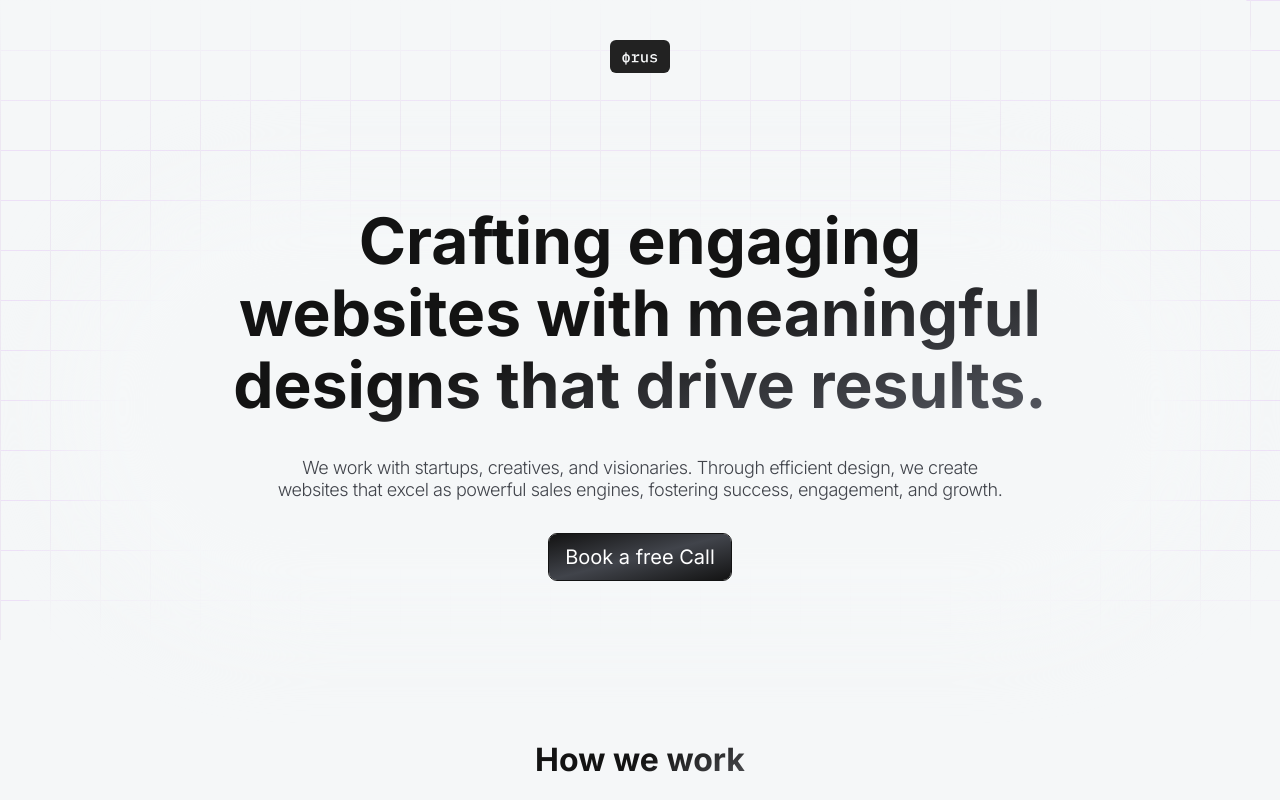
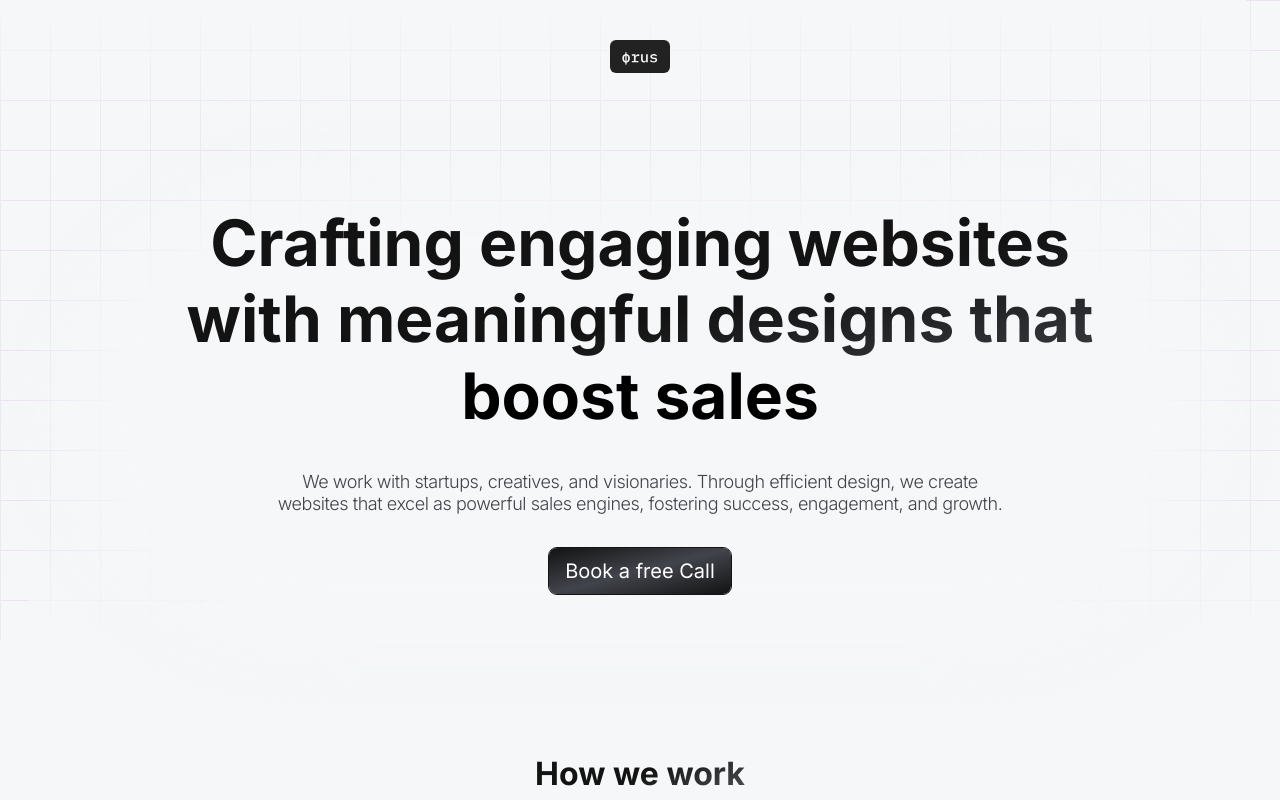
Before and after one commit to kmr-sahil/kmr-designs, a Next.js app: page / in a window 1280 px wide. Shown: the top 800 px of the page. Built offline with nearby package versions, Linux system fonts and the light colour scheme.

Commit message:
animation

```diff
--- a/src/app/page.js
+++ b/src/app/page.js
@@ -10,6 +10,7 @@ import Footer from "@/components/Footer";
 import Balancer from "react-wrap-balancer";
 import GridBackground from "@/components/Background";
 import TechStack from "@/components/TechStack";
+import AnimatedHeading from "@/components/Heading";
 
 function page() {
   return (
@@ -21,11 +22,12 @@ function page() {
 
       <section className="relative flex flex-col justify-center items-center gap-[2rem] z-10 py-[2rem]">
         <div className="absolute top-[1rem] w-[100%] h-[100%] bg-[#F5F7F8] rounded-full blur-2xl -z-10 "></div>
-        <h1 className="text-[2.5rem] md:text-[3rem] lg:text-[4rem] font-bold leading-[2.5rem] md:leading-[2.5rem] lg:leading-[4.5rem] text-center p-[0.25rem] bg-gradient-to-tl from-[#575a63] via-[#131313] to-[#131313] bg-clip-text text-transparent">
+        <h1 className="text-[2.5rem] md:text-[3rem] lg:text-[4rem] font-bold leading-[1.2] md:leading-[1.2] lg:leading-[1.2] text-center p-[0.25rem] bg-gradient-to-tl from-[#575a63] via-[#131313] to-[#131313] bg-clip-text text-transparent">
           <Balancer>
-            Crafting engaging websites with meaningful designs that drive
-            results.
+            Crafting engaging websites with meaningful designs that{" "}
           </Balancer>
+
+          <AnimatedHeading />
         </h1>
 
         <h3 className="text-[14px] md:text-[18px] font-light tracking-tight leading-tight text-center">
--- /dev/null
+++ b/src/components/Heading.jsx
@@ -0,0 +1,61 @@
+"use client";
+
+import { useEffect, useState } from "react";
+import { motion, stagger, useAnimate } from "framer-motion";
+
+const words = ["drive results", "boost sales", "stands out", "skyrocket sales"];
+
+export default function AnimatedHeading() {
+  const [scope, animate] = useAnimate();
+  const [currentWordIndex, setCurrentWordIndex] = useState(0);
+
+  useEffect(() => {
+    const intervalId = setInterval(() => {
+      setCurrentWordIndex((prevIndex) => (prevIndex + 1) % words.length);
+    }, 3000);
+
+    return () => clearInterval(intervalId);
+  }, []);
+
+  useEffect(() => {
+    animate(
+      "span",
+      {
+        opacity: 1,
+        filter: "blur(0px)",
+      },
+      {
+        duration: 0.5,
+        delay: stagger(0.2),
+      }
+    );
+  }, [currentWordIndex, animate]);
+
+  const renderWords = () => {
+    const currentWord = words[currentWordIndex];
+    const wordsArray = currentWord.split(" ");
+
+    return (
+      <motion.div ref={scope} className="inline-block whitespace-pre">
+        {wordsArray.map((word, idx) => (
+          <motion.span
+            key={word + idx}
+            className="inline-block"
+            style={{
+              filter: "blur(20px)",
+              opacity: 0,
+            }}
+          >
+            {idx > 0 ? ` ${word}` : word}
+          </motion.span>
+        ))}
+      </motion.div>
+    );
+  };
+
+  return (
+    <div className="text-black inline-block bg-transparent">
+      {renderWords()}
+    </div>
+  );
+}
```
